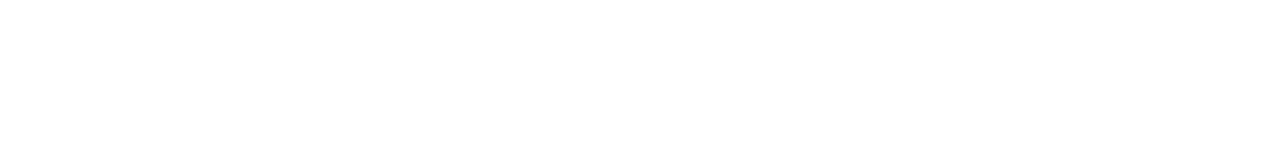
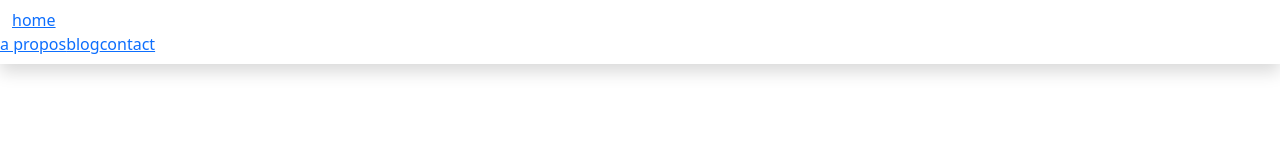
Before and after one commit to Isaac666536/hi, a plain HTML site: page index.html in a window 1280 px wide. Drawn offline with nearby package versions, Linux system fonts and the light colour scheme.

Commit message:
mise a jour

```diff
--- a/index.html
+++ b/index.html
@@ -3,9 +3,32 @@
 <head>
     <meta charset="UTF-8">
     <meta name="viewport" content="width=device-width, initial-scale=1.0">
+    <link rel="stylesheet" href="	https://cdn.jsdelivr.net/npm/bootstrap@5.3.8/dist/css/bootstrap.min.css">
     <title>Hi</title>
 </head>
 <body>
+    <header class="navbar navbar-expand-lg bg-body shadow px-0 ">
+       <ul class="nav">
+        <li class="nav-item container">
+            <a class="" href="">home</a>
+        </li>
+        <li class="nav-item">
+            <a class="" href="">a propos</a>
+        </li>
+        <li class="nav-item">
+            <a class="" href="">blog</a>
+        </li>
+        <li class="nav-item">
+            <a class="" href="">contact</a>
+        </li>
 
+       </ul>
+
+
+
+
+        </div>
+
+    </header>
 </body>
 </html>
```
